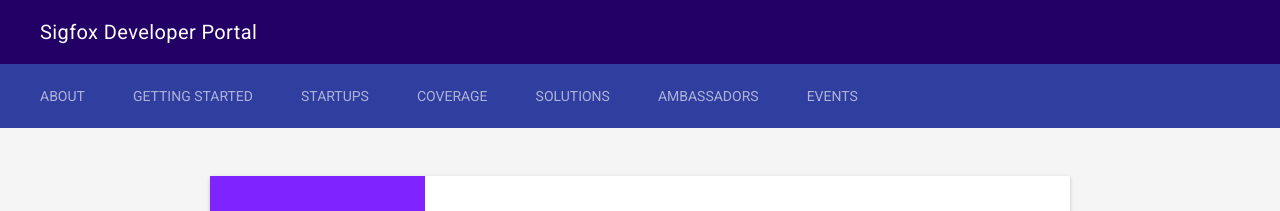
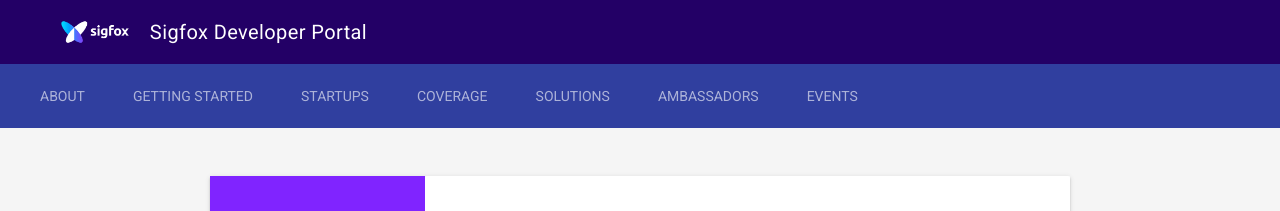
Before and after one commit to sigfox/makers.sigfox.com, a Jekyll site: the page built from index.html, in a window 1280 px wide. Shown: the top 211 px of the page. Built offline with Jekyll 4.4.1, drawn with Linux system fonts in a browser that asks for light colours.

Commit message:
Header row : add logo

```diff
--- a/_includes/top-nav.html
+++ b/_includes/top-nav.html
@@ -1,5 +1,6 @@
 <header class="mdl-layout__header mdl-layout__header--scroll mdl-color--primary">
   <div class=" mdl-layout__header-row">
+    <img src="/assets/media/Sigfox_Logo_RGB_R.png" alt="Sigfox" title="Sigfox" class="logo"/>
     <span class="mdl-layout-title mdl-typography--font-thin">
       Sigfox Developer Portal
     </span>
--- a/assets/stylesheets/styles.scss
+++ b/assets/stylesheets/styles.scss
@@ -24,6 +24,10 @@
 header.mdl-layout__header{
   .mdl-layout__header-row {
     padding-left: 40px;
+
+    img.logo{
+      max-height: 100%;
+    }
   }
   .mdl-layout__tab-bar-container {
     height: 64px;
```
Also changed, not shown: assets/media/Sigfox_Logo_RGB_R.png (added).
